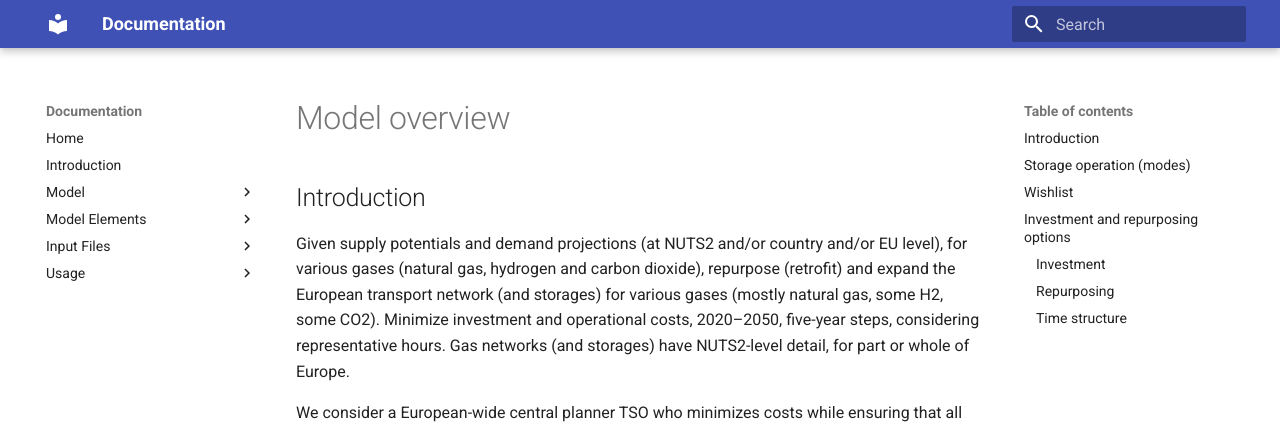
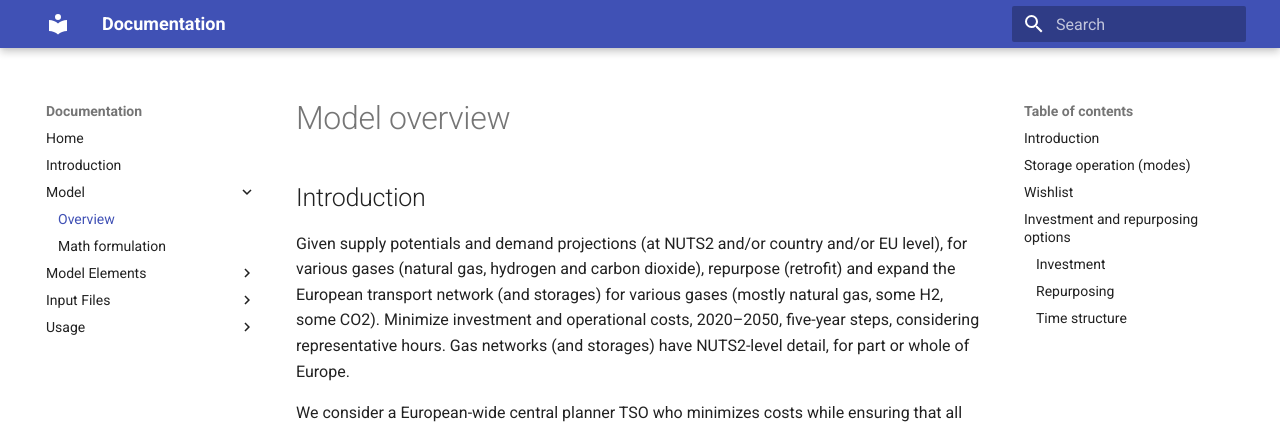
Before and after one commit to ParinazAliasghari/NordHHub, an MkDocs documentation site: the page built from docs/model/overview.md, in a window 1280 px wide. Shown: the top 424 px of the page. Built offline with MkDocs 1.6.1 and Material for MkDocs 9.7.7, drawn with Linux system fonts in a browser that asks for light colours; some of the changed lines change nothing that is shown.

Commit message:
Update model overview file and JavaScript includes

```diff
--- a/mkdocs.yml
+++ b/mkdocs.yml
@@ -8,7 +8,7 @@ nav:
   - Introduction: introduction.md
 
   - Model:
-      - Overview: model/model-overview.md
+      - Overview: model/overview.md
       - Math formulation: model/math-formulation.md
 
   - Model Elements:
@@ -28,7 +28,8 @@ nav:
 markdown_extensions:
   - pymdownx.arithmatex:
       generic: true
+  - pymdownx.superfences
 
 extra_javascript:
-  - https://polyfill.io/v3/polyfill.min.js?features=es6
+  - javascripts/mathjax.js
   - https://cdn.jsdelivr.net/npm/mathjax@3/es5/tex-mml-chtml.js
```
